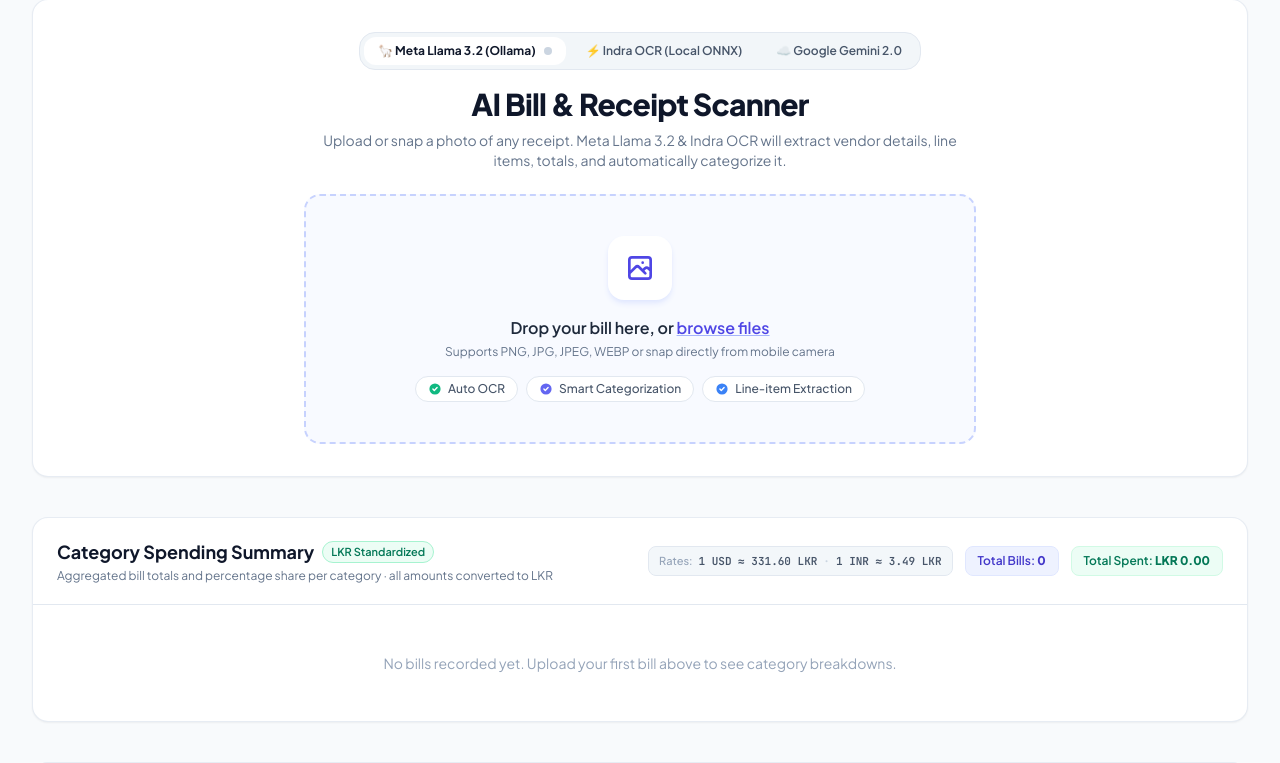
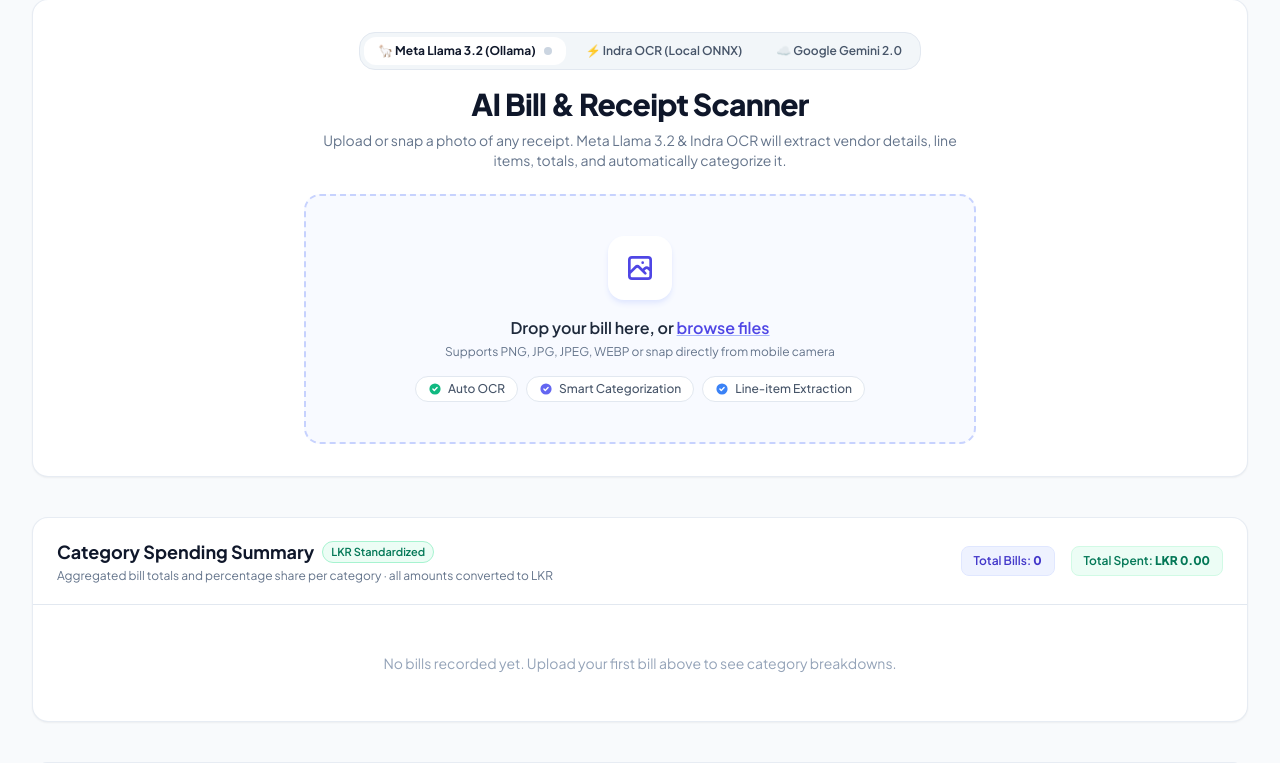
Before and after one commit to RoshD-08/bill_scanner_app, a Flask app: page / in a window 1280 px wide. Shown: the part 98-861 px from the top of the page. Run offline with Flask 3, Linux system fonts and the light colour scheme; data that the repository does not hold is empty; some libraries are stand-ins or nearby versions.

Commit message:
ui: remove currency footnote labels from category spending table

```diff
--- a/database.py
+++ b/database.py
@@ -209,13 +209,10 @@ def get_category_summary():
                     "bill_count": 0,
                     "total_amount": 0.0,
                     "latest_date": "",
-                    "currencies_used": set(),
                 }
 
             cat_data[cat]["bill_count"] += 1
             cat_data[cat]["total_amount"] += amt_lkr
-            if curr.upper() != "LKR":
-                cat_data[cat]["currencies_used"].add(curr.upper())
             if bill_date and (not cat_data[cat]["latest_date"] or bill_date > cat_data[cat]["latest_date"]):
                 cat_data[cat]["latest_date"] = bill_date
 
@@ -233,8 +230,6 @@ def get_category_summary():
                 "total_amount": tot,
                 "percentage": pct,
                 "latest_date": data["latest_date"] or "-",
-                "has_converted": len(data["currencies_used"]) > 0,
-                "currencies_used": sorted(list(data["currencies_used"])),
             })
 
         # Sort categories by total_amount descending
--- a/templates/index.html
+++ b/templates/index.html
@@ -253,15 +253,7 @@
       </div>
 
       <!-- Quick stats badge -->
-      <div class="flex flex-wrap items-center gap-3 text-xs font-semibold">
-        {% if exchange_rates %}
-        <div class="hidden lg:flex items-center gap-1.5 px-2.5 py-1.5 rounded-lg bg-slate-100/80 border border-slate-200 text-slate-600 font-mono text-[11px]" title="Exchange rates against LKR">
-          <span class="text-slate-400 font-sans font-medium">Rates:</span>
-          <span>1 USD &asymp; {{ exchange_rates[0].rate }} LKR</span>
-          <span class="text-slate-300">&middot;</span>
-          <span>1 INR &asymp; {{ exchange_rates[3].rate }} LKR</span>
-        </div>
-        {% endif %}
+      <div class="flex items-center gap-4 text-xs font-semibold">
         <div class="bg-indigo-50 text-indigo-700 px-3 py-1.5 rounded-lg border border-indigo-100">
           Total Bills: <span class="font-extrabold">{{ summary.total_count }}</span>
         </div>
@@ -297,11 +289,6 @@
             </td>
             <td class="py-3.5 px-6 text-right font-mono font-bold text-slate-900">
               {{ "{:,.2f}".format(row.total_amount) }}
-              {% if row.has_converted %}
-              <div class="text-[10px] font-normal text-brand-600">
-                (converted from {{ row.currencies_used|join(', ') }})
-              </div>
-              {% endif %}
             </td>
             <td class="py-3.5 px-6">
               <div class="flex items-center gap-2">
```
